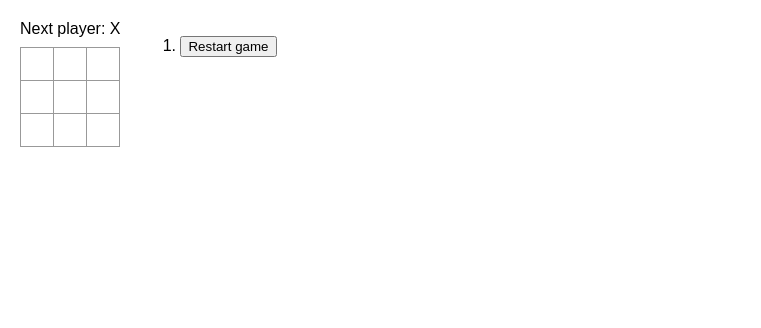
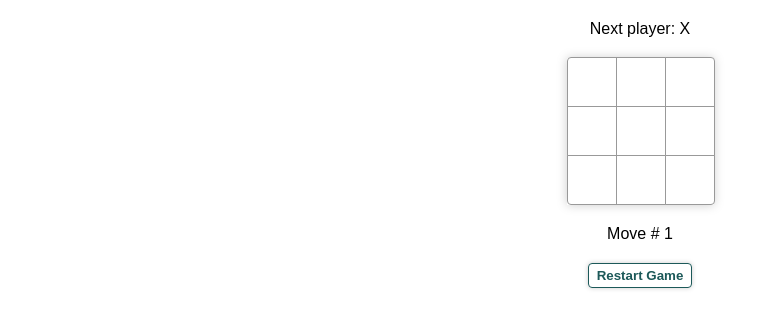
Before and after one commit to laarniastrid/react-tic-tac-toe, a React (Create React App) app: page / in a window 1280 px wide. Shown: the top 328 px of the page, without its empty margins (0-761 px from the left). Built offline with nearby package versions, Linux system fonts and the light colour scheme.

Commit message:
feat: move and update styles, move Game to own component, add winner square to Square component, replace game history with move status # and restart button, move lines to const LINES, add isWinngSquare function,

```diff
--- a/src/App.js
+++ b/src/App.js
@@ -1,52 +1,11 @@
-import { useState } from 'react';
+import React from 'react';
 
-import Board from './assets/components/Board/Board';
+import Game from './assets/components/Game/Game';
 
-export default function Game() {
-  const [history, setHistory] = useState([Array(9).fill(null)]);
-  const [currentMove, setCurrentMove] = useState(0);
-  const xIsNext = currentMove % 2 === 0;
-  const currentSquares = history[currentMove];
-
-  function handlePlay(nextSquares) {
-    const nextHistory = [
-      ...history.slice(0, currentMove + 1),
-      nextSquares
-    ];
-    setHistory(nextHistory);
-    setCurrentMove(nextHistory.length - 1);
-  }
-
-  function jumpTo(nextMove) {
-    setCurrentMove(nextMove);
-
-    const nextHistory = [
-      ...history.slice(0, nextMove + 1)
-    ];
-    setHistory(nextHistory);
-  }
-
-  const moves = history.map((squares, move) => {
-    const description = move > 0 ? `Go to move # ${move}` : `Restart game`;
-
-    return (
-      <li key={move}>
-        <button onClick={() => jumpTo(move)}>
-          {description}
-        </button>
-      </li>
-    );
-  })
-
+export default function App() {
   return (
-    <div className="game">
-      <div className="game-board">
-        <Board xIsNext={xIsNext} squares={currentSquares} onPlay={handlePlay} />
-      </div>
-
-      <div className="game-info">
-        <ol>{moves}</ol>
-      </div>
+    <div className="container">
+      <Game />
     </div>
-  )
+  );
 }
--- a/src/App.scss
+++ b/src/App.scss
@@ -0,0 +1,4 @@
+.container {
+    max-width: 600px;
+    margin: auto;
+}
--- a/src/assets/components/Board/Board.js
+++ b/src/assets/components/Board/Board.js
@@ -4,9 +4,7 @@ import Square from '../../views/Square/Square';
 
 import './Board.scss';
 
-
-function calculateWinner(squares) {
-    const lines = [
+const LINES = [
     [0, 1, 2],
     [3, 4, 5],
     [6, 7, 8],
@@ -17,20 +15,37 @@ function calculateWinner(squares) {
     [2, 4, 6],
 ];
 
-    for (let i = 0; i < lines.length; i++) {
-        const [a, b, c] = lines[i];
+function calculateWinner(squares) {
+    for (let i = 0; i < LINES.length; i++) {
+        const [a, b, c] = LINES[i];
 
         if (squares[a] && squares[a] === squares[b] && squares[a] === squares[c]) {
-            return squares[a];
+            return {
+                winner: squares[a],
+                winningSquares: [a, b, c],
+            };
         }
     }
 
-    return null;
+    return {
+        winner: false,
+        winningSquares: [],
+    };
 }
 
-function Board({ xIsNext, squares, onPlay }) {
+function isWinningSquare(squares, squareIndex) {
+    if (calculateWinner(squares).winner === false) {
+        return;
+    }
+
+    const winningSquares = calculateWinner(squares).winningSquares;
+
+    return winningSquares.includes(squareIndex);
+}
+
+function Board({ xIsNext, squares, onPlay, currentMove }) {
     function handleClick(i) {
-        if (calculateWinner(squares) || squares[i]) {
+        if (calculateWinner(squares).winner || squares[i]) {
             return;
         }
 
@@ -41,26 +56,33 @@ function Board({ xIsNext, squares, onPlay }) {
         onPlay(nextSquares);
     }
 
-    const winner = calculateWinner(squares);
+    const winner = calculateWinner(squares).winner;
     const status = winner ? `Winner:  ${winner}` : `Next player: ${xIsNext ? 'X' : 'O'}`;
+    const info = winner ? `Won on move # ${currentMove}` : `Move # ${currentMove + 1}`;
 
     return (
         <>
             <div className="status">{status}</div>
+            <div className="board">
                 <div className="board-row">
-                <Square value={squares[0]} onSquareClick={() => handleClick(0)} />
-                <Square value={squares[1]} onSquareClick={() => handleClick(1)} />
-                <Square value={squares[2]} onSquareClick={() => handleClick(2)} />
+                    <Square value={squares[0]} onSquareClick={() => handleClick(0)} isWinner={isWinningSquare(squares, 0)} />
+                    <Square value={squares[1]} onSquareClick={() => handleClick(1)} isWinner={isWinningSquare(squares, 1)} />
+                    <Square value={squares[2]} onSquareClick={() => handleClick(2)} isWinner={isWinningSquare(squares, 2)} />
                 </div>
                 <div className="board-row">
-                <Square value={squares[3]} onSquareClick={() => handleClick(3)} />
-                <Square value={squares[4]} onSquareClick={() => handleClick(4)} />
-                <Square value={squares[5]} onSquareClick={() => handleClick(5)} />
+                    <Square value={squares[3]} onSquareClick={() => handleClick(3)} isWinner={isWinningSquare(squares, 3)} />
+                    <Square value={squares[4]} onSquareClick={() => handleClick(4)} isWinner={isWinningSquare(squares, 4)} />
+                    <Square value={squares[5]} onSquareClick={() => handleClick(5)} isWinner={isWinningSquare(squares, 5)} />
                 </div>
                 <div className="board-row">
-                <Square value={squares[6]} onSquareClick={() => handleClick(6)} />
-                <Square value={squares[7]} onSquareClick={() => handleClick(7)} />
-                <Square value={squares[8]} onSquareClick={() => handleClick(8)} />
+                    <Square value={squares[6]} onSquareClick={() => handleClick(6)} isWinner={isWinningSquare(squares, 6)} />
+                    <Square value={squares[7]} onSquareClick={() => handleClick(7)} isWinner={isWinningSquare(squares, 7)} />
+                    <Square value={squares[8]} onSquareClick={() => handleClick(8)} isWinner={isWinningSquare(squares, 8)} />
+                </div>
+            </div>
+
+            <div className="board-info">
+                {info}
             </div>
         </>
     );
--- a/src/assets/components/Board/Board.scss
+++ b/src/assets/components/Board/Board.scss
@@ -1,9 +1,41 @@
-.board-row:after {
-    clear: both;
-    content: '';
-    display: table;
+.board {
+    box-shadow: 0 0 10px #ccc;
+}
+
+.board-row {
+    &:first-child {
+        .square:first-child {
+            border-top-left-radius: 4px;
+        }
+
+        .square:last-child {
+            border-top-right-radius: 4px;
+        }
+    }
+
+    &:last-child {
+        .square:first-child {
+            border-bottom-left-radius: 4px;
+        }
+
+        .square:last-child {
+            border-bottom-right-radius: 4px;
+        }
+    }
+
+    &:after {
+        clear: both;
+        content: '';
+        display: table;
+    }
+}
+
+.board-info {
+    padding: 20px 0;
+    text-align: center;
 }
 
 .status {
-    margin-bottom: 10px;
+    margin-bottom: 20px;
+    text-align: center;
 }
--- /dev/null
+++ b/src/assets/components/Game/Game.js
@@ -0,0 +1,48 @@
+import React, { useState } from 'react';
+
+import './Game.scss';
+
+import Board from '../Board/Board';
+
+function Game() {
+    const [history, setHistory] = useState([Array(9).fill(null)]);
+    const [currentMove, setCurrentMove] = useState(0);
+    const xIsNext = currentMove % 2 === 0;
+    const currentSquares = history[currentMove];
+
+    function handlePlay(nextSquares) {
+        const nextHistory = [
+            ...history.slice(0, currentMove + 1),
+            nextSquares
+        ];
+        setHistory(nextHistory);
+        setCurrentMove(nextHistory.length - 1);
+    }
+
+    function jumpTo(nextMove) {
+        setCurrentMove(nextMove);
+
+        const nextHistory = [
+            ...history.slice(0, nextMove + 1)
+        ];
+        setHistory(nextHistory);
+    }
+
+    function restartGame() {
+        jumpTo(0);
+    }
+
+    return (
+        <div className="game">
+            <div className="game-board">
+                <Board xIsNext={xIsNext} squares={currentSquares} onPlay={handlePlay} currentMove={currentMove} />
+            </div>
+
+            <button className='game-restart' onClick={restartGame}>
+                Restart Game
+            </button>
+        </div>
+    )
+}
+
+export default Game;
--- /dev/null
+++ b/src/assets/components/Game/Game.scss
@@ -0,0 +1,31 @@
+.game {
+    display: flex;
+    flex-direction: column;
+    justify-content: center;
+    max-width: 600px;
+    margin: auto;
+    align-items: center;
+}
+
+.game-restart {
+    max-width: 150px;
+    border: 1px solid #1c5959;
+    color: #1c5959;
+    background: none;
+    font-weight: 600;
+    padding: 4px 8px;
+    border-radius: 4px;
+    box-shadow: 0 0 5px #ccc;
+
+    &:hover {
+        border: 1px solid #328888;
+        color: white;
+        background: #328888;
+    }
+
+    &:active {
+        border: 1px solid #1c5959;
+        color: white;
+        background: #1c5959;
+    }
+}
--- a/src/assets/views/Square/Square.js
+++ b/src/assets/views/Square/Square.js
@@ -2,9 +2,11 @@ import React from 'react';
 
 import './Square.scss';
 
-function Square({ value, onSquareClick }) {
+function Square({ value, onSquareClick, isWinner }) {
+    const winnerClass = isWinner ? 'winner' : 'default';
+
     return (
-        <button className="square" onClick={onSquareClick}>
+        <button className={`square ${winnerClass}`} onClick={onSquareClick}>
             {value}
         </button>
     );
--- a/src/assets/views/Square/Square.scss
+++ b/src/assets/views/Square/Square.scss
@@ -1,14 +1,35 @@
 .square {
-    background: #fff;
-    border: 1px solid #999;
+    background: #ffffff;
+    color: #565656;
+    border: 1px solid #999999;
     float: left;
     font-size: 24px;
     font-weight: bold;
-    line-height: 34px;
-    height: 34px;
+    line-height: 50px;
+    height: 50px;
     margin-right: -1px;
     margin-top: -1px;
     padding: 0;
     text-align: center;
-    width: 34px;
+    width: 50px;
+
+    &:hover {
+        background: #98d2d2;
+        color: #ffffff;
+    }
+
+    &:active {
+        background: #328888;
+        color: #ffffff;
+    }
+
+    &.winner {
+        background-color: #ffffff;
+        color: #328888;
+
+        &:hover {
+            background: #328888;
+            color: #ffffff;
+        }
+    }
 }
--- a/src/index.scss
+++ b/src/index.scss
@@ -60,12 +60,3 @@ body {
   margin: 20px;
   padding: 0;
 }
-
-.game {
-  display: flex;
-  flex-direction: row;
-}
-
-.game-info {
-  margin-left: 20px;
-}
```
Lines whose indentation alone changed are shown as unchanged.
